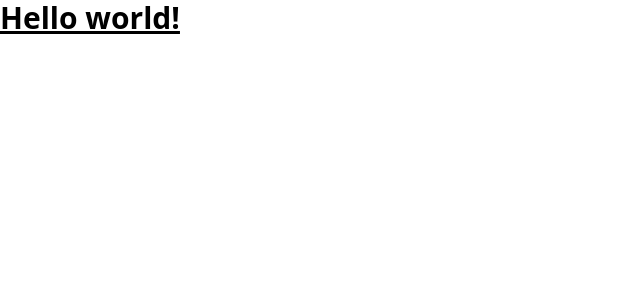
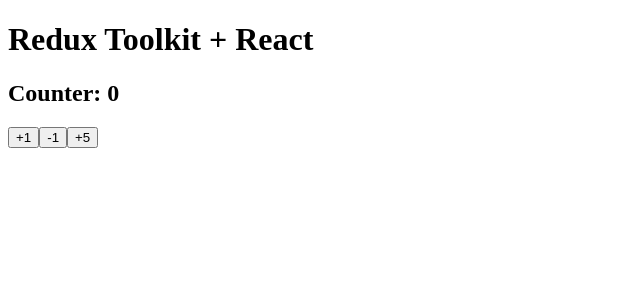
Before and after one commit to aniWakalkar/react_hooks, a React (Create React App) app: page / in a window 1280 px wide. Shown: the top 300 px of the page, without its empty margins (0-640 px from the left). Built offline with nearby package versions, Linux system fonts and the light colour scheme.

Commit message:
Configured with Redux

```diff
--- a/package.json
+++ b/package.json
@@ -3,12 +3,14 @@
   "version": "0.1.0",
   "private": true,
   "dependencies": {
+    "@reduxjs/toolkit": "^2.9.1",
     "@testing-library/dom": "^10.4.1",
     "@testing-library/jest-dom": "^6.9.1",
     "@testing-library/react": "^16.3.0",
     "@testing-library/user-event": "^13.5.0",
     "react": "^19.2.0",
     "react-dom": "^19.2.0",
+    "react-redux": "^9.2.0",
     "react-scripts": "5.0.1",
     "web-vitals": "^2.1.4"
   },
--- a/src/App.js
+++ b/src/App.js
@@ -1,7 +1,12 @@
-export default function App() {
+import Counter from './features/counter/Counter';
+
+function App() {
   return (
-    <h1 className="text-3xl font-bold underline">
-      Hello world!
-    </h1>
-  )
+    <div>
+      <h1>Redux Toolkit + React</h1>
+      <Counter />
+    </div>
+  );
 }
+
+export default App;
--- /dev/null
+++ b/src/app/store.js
@@ -0,0 +1,8 @@
+import { configureStore } from '@reduxjs/toolkit';
+import counterReducer from '../features/counter/counterSlice';
+
+export const store = configureStore({
+  reducer: {
+    counter: counterReducer,
+  },
+});
--- /dev/null
+++ b/src/features/counter/Counter.js
@@ -0,0 +1,18 @@
+import { useSelector, useDispatch } from 'react-redux';
+import { increment, decrement, incrementByAmount } from './counterSlice';
+
+const Counter = () => {
+  const count = useSelector((state) => state.counter.value);
+  const dispatch = useDispatch();
+
+  return (
+    <div>
+      <h2>Counter: {count}</h2>
+      <button onClick={() => dispatch(increment())}>+1</button>
+      <button onClick={() => dispatch(decrement())}>-1</button>
+      <button onClick={() => dispatch(incrementByAmount(5))}>+5</button>
+    </div>
+  );
+};
+
+export default Counter;
--- /dev/null
+++ b/src/features/counter/counterSlice.js
@@ -0,0 +1,24 @@
+import { createSlice } from '@reduxjs/toolkit';
+
+const initialState = {
+  value: 0,
+};
+
+export const counterSlice = createSlice({
+  name: 'counter',
+  initialState,
+  reducers: {
+    increment: (state) => {
+      state.value += 1;
+    },
+    decrement: (state) => {
+      state.value -= 1;
+    },
+    incrementByAmount: (state, action) => {
+      state.value += action.payload;
+    },
+  },
+});
+
+export const { increment, decrement, incrementByAmount } = counterSlice.actions;
+export default counterSlice.reducer;
--- a/src/index.js
+++ b/src/index.js
@@ -1,17 +1,15 @@
 import React from 'react';
-import ReactDOM from 'react-dom/client';
-import './index.css';
+import ReactDOM from 'react-dom/client'; // ⬅️ Notice the '.client'
+import { Provider } from 'react-redux';
+import { store } from './app/store';
 import App from './App';
-import reportWebVitals from './reportWebVitals';
 
 const root = ReactDOM.createRoot(document.getElementById('root'));
+
 root.render(
   <React.StrictMode>
-    <App />
+    <Provider store={store}>
+      <App />
+    </Provider>
   </React.StrictMode>
 );
-
-// If you want to start measuring performance in your app, pass a function
-// to log results (for example: reportWebVitals(console.log))
-// or send to an analytics endpoint. Learn more: https://bit.ly/CRA-vitals
-reportWebVitals();
```
Also changed, not shown: 1 other file (tests, documents, lock files or other folders).
